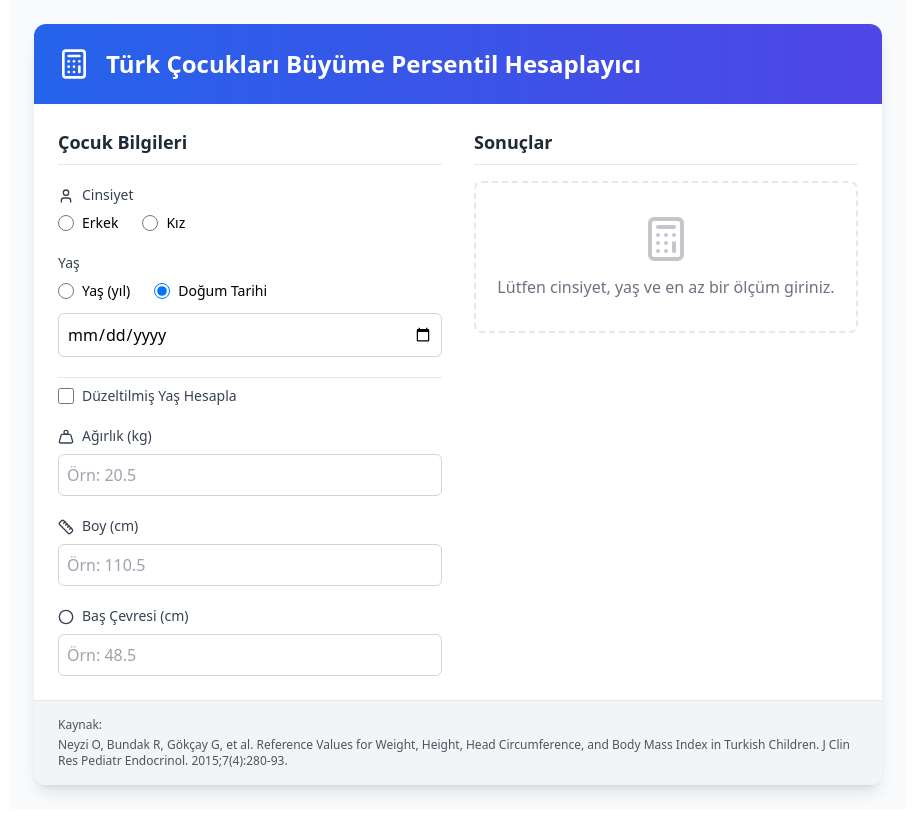
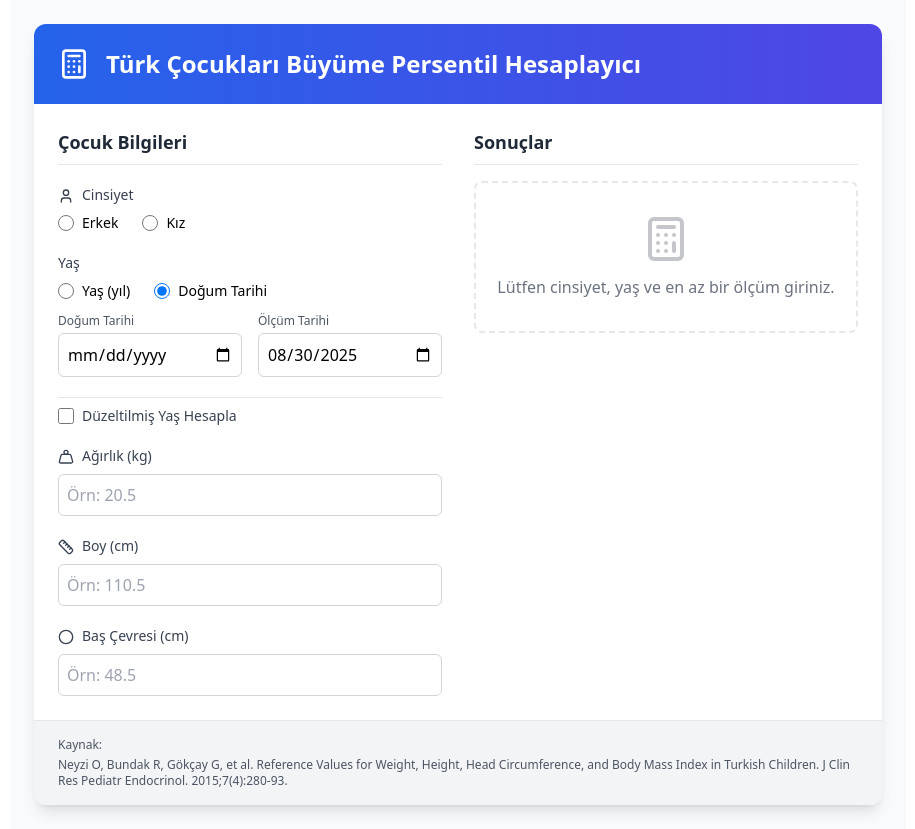
Before and after one commit to onurdersan/neyzi, a Next.js app: page / in a window 1280 px wide. Both pictures are taken after a click on the label "Doğum Tarihi". Shown: the whole page, without its empty margins (182-1097 px from the left). Built offline with nearby package versions, Linux system fonts and the light colour scheme.

Commit message:
Update page.tsx

```diff
--- a/app/page.tsx
+++ b/app/page.tsx
@@ -1,12 +1,18 @@
 'use client';
 import React, { useState, useEffect } from 'react';
-import { Calculator, User, Ruler, Weight, Circle, Clipboard } from 'lucide-react';
+import { Calculator, User, Ruler, Weight, Circle, Clipboard, Calendar } from 'lucide-react';
 import { lmsData } from './data';
+
+// Bugünün tarihini YYYY-MM-DD formatında almak için yardımcı fonksiyon
+const getTodayString = () => {
+    return new Date().toISOString().split("T")[0];
+};
 
 const TurkishGrowthPercentileCalculator = () => {
   const [childData, setChildData] = useState({
     age: '',
     birthDate: '',
+    measurementDate: getTodayString(), // Ölçüm tarihi state'i eklendi
     ageInputType: 'direct',
     gender: '',
     weight: '',
@@ -17,44 +23,13 @@ const TurkishGrowthPercentileCalculator = () => {
   });
   const [results, setResults] = useState<any>(null);
   const [copySuccess, setCopySuccess] = useState('');
-  const [maxDate, setMaxDate] = useState('');
 
-  useEffect(() => {
-    setMaxDate(new Date().toISOString().split("T")[0]);
-  }, []);
-
-  const calculateZScore = (value: number, L: number, M: number, S: number) => {
-    if (S === 0) return 0;
-    if (L !== 0) {
-      return (Math.pow(value / M, L) - 1) / (L * S);
-    }
-    return Math.log(value / M) / S;
-  };
-
-  const zScoreToPercentile = (zScore: number) => {
-    if (zScore < -3.5) return "0.0";
-    if (zScore > 3.5) return "100.0";
-    const t = 1 / (1 + 0.2316419 * Math.abs(zScore));
-    const d = 0.3989423 * Math.exp(-zScore * zScore / 2);
-    let probability = d * t * (0.3193815 + t * (-0.3565638 + t * (1.781478 + t * (-1.821256 + t * 1.330274))));
-    if (zScore > 0) {
-      probability = 1 - probability;
-    }
-    return (probability * 100).toFixed(1);
-  };
-
-  const zScoreToValue = (zScore: number, L: number, M: number, S: number) => {
-    if (L !== 0) {
-      return M * Math.pow(1 + L * S * zScore, 1 / L);
-    }
-    return M * Math.exp(S * zScore);
-  };
-
-  const calculateAgeFromBirthDate = (birthDate: string) => {
-    if (!birthDate) return { years: 0, months: 0, days: 0, decimalAge: NaN };
-    const today = new Date();
+  // calculateAgeFromBirthDate fonksiyonu artık measurementDate'i parametre alıyor
+  const calculateAgeFromBirthDate = (birthDate: string, measurementDate: string) => {
+    if (!birthDate || !measurementDate) return { years: 0, months: 0, days: 0, decimalAge: NaN };
+    const today = new Date(measurementDate); // "Bugün" yerine "Ölçüm Tarihi" kullanılıyor
     const birth = new Date(birthDate);
-    if (isNaN(birth.getTime())) return { years: 0, months: 0, days: 0, decimalAge: NaN };
+    if (isNaN(birth.getTime()) || isNaN(today.getTime())) return { years: 0, months: 0, days: 0, decimalAge: NaN };
 
     let years = today.getFullYear() - birth.getFullYear();
     let months = today.getMonth() - birth.getMonth();
@@ -70,6 +45,8 @@ const TurkishGrowthPercentileCalculator = () => {
       months += 12;
     }
     const ageInMilliseconds = today.getTime() - birth.getTime();
+    if (ageInMilliseconds < 0) return { years: 0, months: 0, days: 0, decimalAge: NaN }; // Gelecekteki doğum tarihi kontrolü
+
     const decimalAge = ageInMilliseconds / (1000 * 60 * 60 * 24 * 365.25);
     return { years, months, days, decimalAge };
   };
@@ -77,7 +54,8 @@ const TurkishGrowthPercentileCalculator = () => {
   const getActiveAge = () => {
     let chronologicalDecimalAge: number | null = null;
     if (childData.ageInputType === 'birthDate' && childData.birthDate) {
-      chronologicalDecimalAge = calculateAgeFromBirthDate(childData.birthDate).decimalAge;
+      // Hesaplamaya measurementDate dahil edildi
+      chronologicalDecimalAge = calculateAgeFromBirthDate(childData.birthDate, childData.measurementDate).decimalAge;
     } else if (childData.ageInputType === 'direct' && childData.age) {
       chronologicalDecimalAge = parseFloat(childData.age);
     }
@@ -106,6 +84,33 @@ const TurkishGrowthPercentileCalculator = () => {
     };
   };
 
+  // Diğer fonksiyonlar (calculateZScore, zScoreToPercentile vb.) değişmeden kalır...
+    const calculateZScore = (value: number, L: number, M: number, S: number) => {
+    if (S === 0) return 0;
+    if (L !== 0) {
+      return (Math.pow(value / M, L) - 1) / (L * S);
+    }
+    return Math.log(value / M) / S;
+  };
+
+  const zScoreToPercentile = (zScore: number) => {
+    if (zScore < -3.5) return "0.0";
+    if (zScore > 3.5) return "100.0";
+    const t = 1 / (1 + 0.2316419 * Math.abs(zScore));
+    const d = 0.3989423 * Math.exp(-zScore * zScore / 2);
+    let probability = d * t * (0.3193815 + t * (-0.3565638 + t * (1.781478 + t * (-1.821256 + t * 1.330274))));
+    if (zScore > 0) {
+      probability = 1 - probability;
+    }
+    return (probability * 100).toFixed(1);
+  };
+
+  const zScoreToValue = (zScore: number, L: number, M: number, S: number) => {
+    if (L !== 0) {
+      return M * Math.pow(1 + L * S * zScore, 1 / L);
+    }
+    return M * Math.exp(S * zScore);
+  };
     const findClosestAge = (age: number, dataset: { [key: string]: any }) => {
     const ages = Object.keys(dataset).map(Number).sort((a, b) => a - b);
     if (isNaN(age) || age < 0) return ages[0].toString();
@@ -208,14 +213,13 @@ const TurkishGrowthPercentileCalculator = () => {
           if (p < 5) return { text: 'Zayıf', color: 'text-blue-600' };
           if (p < 85) return { text: 'Normal', color: 'text-green-600' };
           if (p < 95) return { text: 'Fazla kilolu', color: 'text-yellow-600' };
-          if (currentAge >= 2) {
+          if (currentAge <= 2) {
             const bmi_p95_120 = p95_value * 1.2;
             const bmi_p95_140 = p95_value * 1.4;
-
             if (bmi >= bmi_p95_140) return { text: 'Sınıf 3 Obezite', color: 'text-red-600' };
             if (bmi >= bmi_p95_120) return { text: 'Sınıf 2 Obezite', color: 'text-red-600' };
           }
-          return { text: 'Sınıf 1 Obez', color: 'text-red-600' };
+          return { text: 'Obez', color: 'text-red-600' };
         };
         const percentile = zScoreToPercentile(zScore);
         newResults.bmi = { value: bmi.toFixed(1), percentile, zScore: zScore.toFixed(2), category: getCategory(parseFloat(percentile), ageForCalculation, zScore), refAge: closestAge };
@@ -232,8 +236,13 @@ const TurkishGrowthPercentileCalculator = () => {
     setChildData(prev => {
       const newState = { ...prev, [field]: value };
       if (field === 'ageInputType') {
-        if (value === 'direct') newState.birthDate = '';
-        else newState.age = '';
+        if (value === 'direct') {
+          newState.birthDate = '';
+          // Ölçüm tarihini varsayılana döndür
+          newState.measurementDate = getTodayString();
+        } else {
+          newState.age = '';
+        }
       }
       if (field === 'useCorrectedAge' && !value) {
         newState.gestationalAge = '';
@@ -246,8 +255,8 @@ const TurkishGrowthPercentileCalculator = () => {
     if (!results) return;
     let ageText;
     if (childData.ageInputType === 'birthDate' && childData.birthDate) {
-        const { years, months, days } = calculateAgeFromBirthDate(childData.birthDate);
-        ageText = `Kronolojik Yaş: ${years} Yaş ${months} Ay ${days} Gün`;
+        const { years, months, days } = calculateAgeFromBirthDate(childData.birthDate, childData.measurementDate);
+        ageText = `Kronolojik Yaş: ${years} Yaş ${months} Ay ${days} Gün (Ölçüm Tarihi: ${childData.measurementDate})`;
         if (results.correctedAge && childData.useCorrectedAge) {
             const correctedAge = parseFloat(results.correctedAge);
             const cYears = Math.floor(correctedAge);
@@ -324,7 +333,17 @@ const TurkishGrowthPercentileCalculator = () => {
                 {childData.ageInputType === 'direct' ? (
                   <input type="number" step="0.1" min="0" max="18" value={childData.age} onChange={(e) => handleInputChange('age', e.target.value)} placeholder="Yaş (yıl olarak, örn: 5.5)" className="w-full p-2 border border-gray-300 rounded-md"/>
                 ) : (
-                  <input type="date" value={childData.birthDate} onChange={(e) => handleInputChange('birthDate', e.target.value)} max={maxDate} className="w-full p-2 border border-gray-300 rounded-md"/>
+                  // Doğum tarihi ve Ölçüm tarihi inputları
+                  <div className="grid sm:grid-cols-2 gap-4">
+                    <div>
+                        <label className="block text-xs font-medium text-gray-600 mb-1">Doğum Tarihi</label>
+                        <input type="date" value={childData.birthDate} onChange={(e) => handleInputChange('birthDate', e.target.value)} max={childData.measurementDate} className="w-full p-2 border border-gray-300 rounded-md"/>
+                    </div>
+                    <div>
+                        <label className="block text-xs font-medium text-gray-600 mb-1">Ölçüm Tarihi</label>
+                        <input type="date" value={childData.measurementDate} onChange={(e) => handleInputChange('measurementDate', e.target.value)} min={childData.birthDate} max={getTodayString()} className="w-full p-2 border border-gray-300 rounded-md"/>
+                    </div>
+                  </div>
                 )}
               </div>
 
```
Lines whose indentation alone changed are shown as unchanged.
